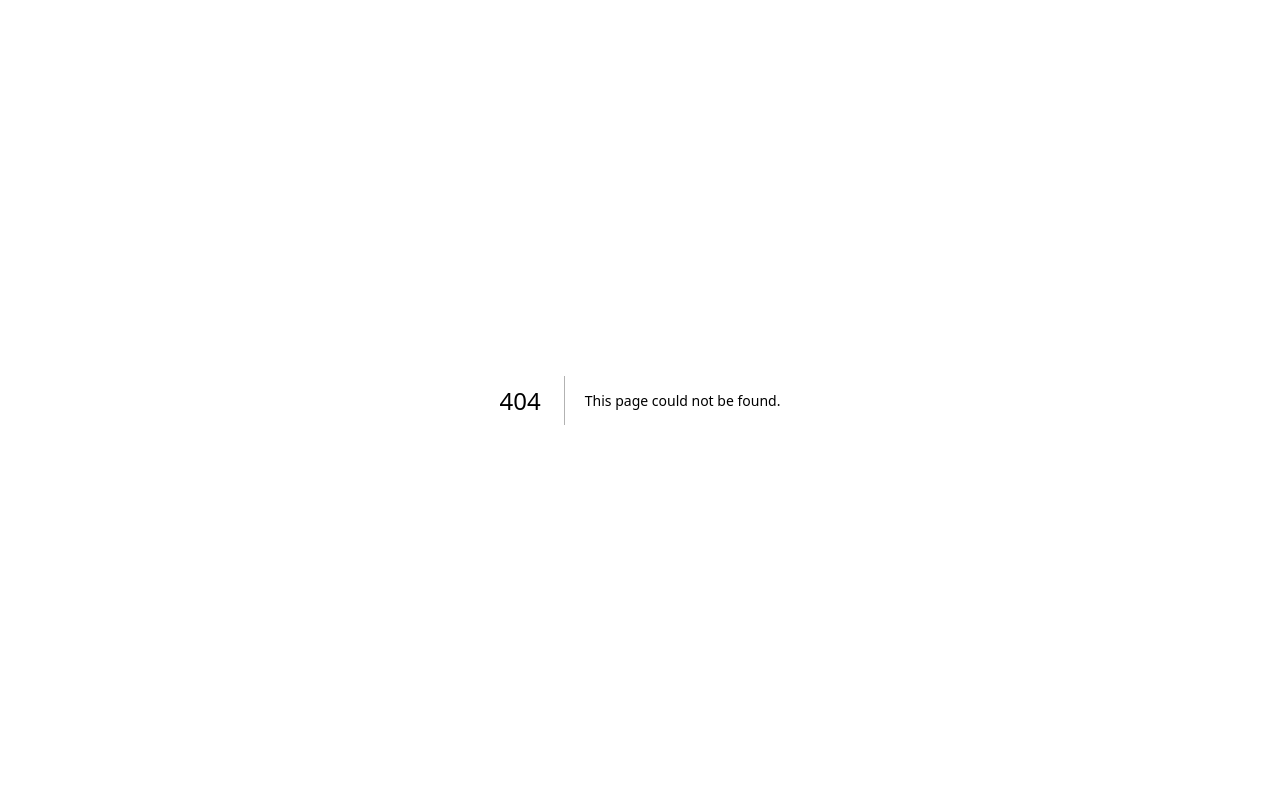
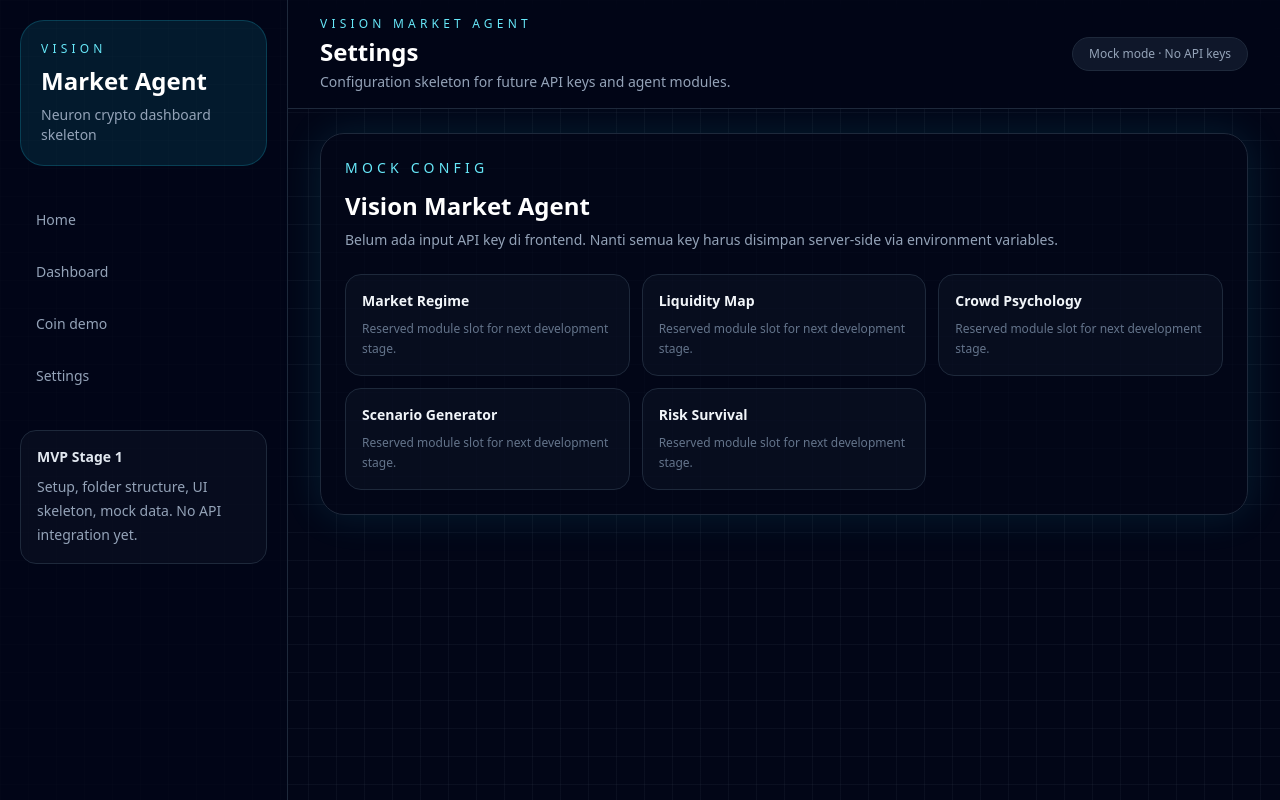
Before and after one commit to LoOp575/Nusat, a Next.js app: page /settings in a window 1280 px wide. Before the commit this address had no page. Built offline with nearby package versions, Linux system fonts and the light colour scheme.

Commit message:
Add settings page

```diff
--- /dev/null
+++ b/app/settings/page.tsx
@@ -0,0 +1,25 @@
+import { AppShell } from "@/components/ui/AppShell";
+import { agentConfig } from "@/lib/agent/agent-config";
+
+export default function SettingsPage() {
+  return (
+    <AppShell title="Settings" subtitle="Configuration skeleton for future API keys and agent modules.">
+      <section className="rounded-3xl border border-slate-800 bg-slate-950/70 p-6 shadow-glow">
+        <p className="text-sm uppercase tracking-[0.3em] text-cyan-300">Mock config</p>
+        <h2 className="mt-3 text-2xl font-semibold text-white">{agentConfig.name}</h2>
+        <p className="mt-2 text-sm text-slate-400">
+          Belum ada input API key di frontend. Nanti semua key harus disimpan server-side via environment variables.
+        </p>
+
+        <div className="mt-6 grid gap-3 md:grid-cols-2 xl:grid-cols-3">
+          {agentConfig.modules.map((module) => (
+            <div key={module} className="rounded-2xl border border-slate-800 bg-slate-900/40 p-4">
+              <p className="text-sm font-semibold text-slate-100">{module}</p>
+              <p className="mt-2 text-xs leading-5 text-slate-500">Reserved module slot for next development stage.</p>
+            </div>
+          ))}
+        </div>
+      </section>
+    </AppShell>
+  );
+}
```
